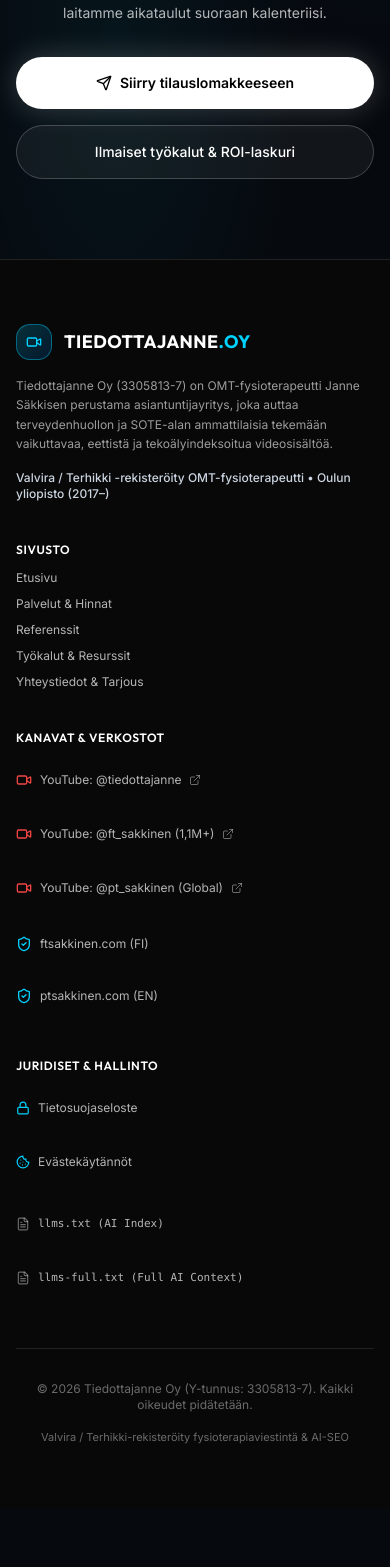
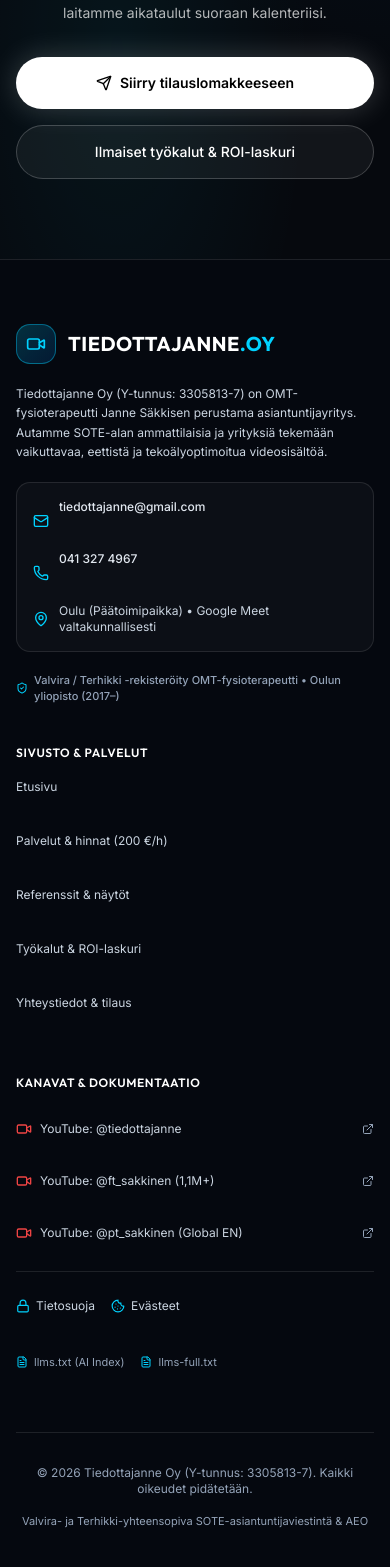
Before and after one commit to tftsakkinen-collab/tiedottajanne, a Next.js app: page / in a window 390 px wide. Shown: the part 3958-5525 px from the top of the page. Before the commit the page ends 5467 px from the top, so only its background shows below. Built offline with nearby package versions, Linux system fonts and the light colour scheme; no server answers.

Commit message:
feat(footer): condensed 3-column footer layout with full link fidelity

```diff
--- a/src/components/Footer.tsx
+++ b/src/components/Footer.tsx
@@ -1,49 +1,93 @@
 import Link from "next/link";
 import { SITE_CONFIG } from "@/data/config";
-import { Video, ShieldCheck, ExternalLink, FileText, Cookie, Lock } from "lucide-react";
+import { Video, ShieldCheck, ExternalLink, FileText, Cookie, Lock, Mail, Phone, MapPin } from "lucide-react";
 
 export default function Footer() {
   return (
-    <footer className="bg-[#080808] border-t border-white/10 py-16 text-white/70">
+    <footer className="bg-[#05080f] border-t border-white/10 pt-16 pb-12 text-slate-300">
       <div className="max-w-7xl mx-auto px-4 sm:px-6 lg:px-8 space-y-12">
 
-        {/* 4-Column Grid */}
-        <div className="grid grid-cols-1 sm:grid-cols-2 md:grid-cols-12 gap-10 items-start">
+        {/* 3-Column Grid + Structured Contact Block */}
+        <div className="grid grid-cols-1 md:grid-cols-12 gap-10 lg:gap-12 items-start">
 
-          {/* Col 1: Brand Info */}
-          <div className="md:col-span-4 space-y-4">
+          {/* Col 1: Brand Info & Contact Block (md:col-span-5) */}
+          <div className="md:col-span-5 space-y-5">
             <div className="flex items-center gap-3">
-              <div className="w-9 h-9 rounded-xl bg-gradient-to-br from-[#00d2ff]/20 to-[#014489]/30 border border-[#00d2ff]/40 flex items-center justify-center text-[#00d2ff]">
-                <Video className="w-4 h-4" />
+              <div className="w-10 h-10 rounded-xl bg-gradient-to-br from-[#00d2ff]/20 to-[#014489]/30 border border-[#00d2ff]/40 flex items-center justify-center text-[#00d2ff]">
+                <Video className="w-5 h-5" />
               </div>
-              <span className="font-display text-lg font-bold text-white tracking-wide">
+              <span className="font-display text-xl font-bold text-white tracking-wide">
                 TIEDOTTAJANNE<span className="text-[#00d2ff]">.OY</span>
               </span>
             </div>
-            <p className="text-xs text-white/60 leading-relaxed max-w-sm">
-              Tiedottajanne Oy (3305813-7) on OMT-fysioterapeutti Janne Säkkisen perustama asiantuntijayritys, joka auttaa terveydenhuollon ja SOTE-alan ammattilaisia tekemään vaikuttavaa, eettistä ja tekoälyindeksoitua videosisältöä.
+
+            <p className="text-xs sm:text-sm text-slate-300 leading-relaxed max-w-sm font-normal">
+              Tiedottajanne Oy (Y-tunnus: 3305813-7) on OMT-fysioterapeutti Janne Säkkisen perustama asiantuntijayritys. Autamme SOTE-alan ammattilaisia ja yrityksiä tekemään vaikuttavaa, eettistä ja tekoälyoptimoitua videosisältöä.
             </p>
-            <div className="text-xs text-slate-300 font-medium">
-              Valvira / Terhikki -rekisteröity OMT-fysioterapeutti • Oulun yliopisto (2017–)
+
+            {/* Direct Contact Block */}
+            <div className="p-4 rounded-2xl bg-white/[0.03] border border-white/10 space-y-2 text-xs text-slate-200">
+              <div className="flex items-center gap-2.5">
+                <Mail className="w-4 h-4 text-[#00d2ff] shrink-0" />
+                <a href={`mailto:${SITE_CONFIG.contactEmail}`} className="hover:text-[#00d2ff] font-medium transition-colors">
+                  {SITE_CONFIG.contactEmail}
+                </a>
+              </div>
+              <div className="flex items-center gap-2.5">
+                <Phone className="w-4 h-4 text-[#00d2ff] shrink-0" />
+                <a href={`tel:${SITE_CONFIG.contactPhone}`} className="hover:text-[#00d2ff] font-medium transition-colors">
+                  {SITE_CONFIG.contactPhone}
+                </a>
+              </div>
+              <div className="flex items-center gap-2.5 text-slate-300">
+                <MapPin className="w-4 h-4 text-[#00d2ff] shrink-0" />
+                <span>Oulu (Päätoimipaikka) • Google Meet valtakunnallisesti</span>
+              </div>
+            </div>
+
+            <div className="text-[11px] text-slate-400 font-medium flex items-center gap-1.5">
+              <ShieldCheck className="w-3.5 h-3.5 text-[#00d2ff]" />
+              <span>Valvira / Terhikki -rekisteröity OMT-fysioterapeutti • Oulun yliopisto (2017–)</span>
             </div>
           </div>
 
-          {/* Col 2: Sivusto */}
-          <div className="md:col-span-2 space-y-3">
-            <h4 className="text-xs font-semibold text-white uppercase tracking-wider">Sivusto</h4>
-            <ul className="space-y-2.5 text-xs">
-              <li><Link href="/" className="hover:text-[#00d2ff] transition-colors">Etusivu</Link></li>
-              <li><Link href="/palvelut" className="hover:text-[#00d2ff] transition-colors">Palvelut &amp; Hinnat</Link></li>
-              <li><Link href="/referenssit" className="hover:text-[#00d2ff] transition-colors">Referenssit</Link></li>
-              <li><Link href="/tyokalut" className="hover:text-[#00d2ff] transition-colors">Työkalut &amp; Resurssit</Link></li>
-              <li><Link href="/yhteystiedot" className="hover:text-[#00d2ff] transition-colors">Yhteystiedot &amp; Tarjous</Link></li>
+          {/* Col 2: Sivusto (md:col-span-3) */}
+          <div className="md:col-span-3 space-y-3.5">
+            <h4 className="text-xs font-semibold text-white uppercase tracking-wider">Sivusto &amp; palvelut</h4>
+            <ul className="space-y-2.5 text-xs sm:text-sm">
+              <li>
+                <Link href="/" className="hover:text-[#00d2ff] transition-colors py-1 block">
+                  Etusivu
+                </Link>
+              </li>
+              <li>
+                <Link href="/palvelut" className="hover:text-[#00d2ff] transition-colors py-1 block">
+                  Palvelut &amp; hinnat (200 €/h)
+                </Link>
+              </li>
+              <li>
+                <Link href="/referenssit" className="hover:text-[#00d2ff] transition-colors py-1 block">
+                  Referenssit &amp; näytöt
+                </Link>
+              </li>
+              <li>
+                <Link href="/tyokalut" className="hover:text-[#00d2ff] transition-colors py-1 block">
+                  Työkalut &amp; ROI-laskuri
+                </Link>
+              </li>
+              <li>
+                <Link href="/yhteystiedot" className="hover:text-[#00d2ff] transition-colors py-1 block">
+                  Yhteystiedot &amp; tilaus
+                </Link>
+              </li>
             </ul>
           </div>
 
-          {/* Col 3: Kanavat */}
-          <div className="md:col-span-3 space-y-3">
-            <h4 className="text-xs font-semibold text-white uppercase tracking-wider">Kanavat &amp; Verkostot</h4>
-            <div className="space-y-2.5 text-xs">
+          {/* Col 3: Kanavat, Juridiset & AI-Indeksit (md:col-span-4) */}
+          <div className="md:col-span-4 space-y-4">
+            <h4 className="text-xs font-semibold text-white uppercase tracking-wider">Kanavat &amp; dokumentaatio</h4>
+
+            <div className="space-y-2 text-xs sm:text-sm">
               <a
                 href={SITE_CONFIG.youtubeTiedottajanne}
                 target="_blank"
@@ -52,7 +96,7 @@ export default function Footer() {
               >
                 <Video className="w-4 h-4 text-red-500 shrink-0" />
                 <span>YouTube: @tiedottajanne</span>
-                <ExternalLink className="w-3 h-3 text-white/40" />
+                <ExternalLink className="w-3 h-3 text-slate-400 ml-auto" />
               </a>
               <a
                 href={SITE_CONFIG.youtubeFtSakkinen}
@@ -62,7 +106,7 @@ export default function Footer() {
               >
                 <Video className="w-4 h-4 text-red-500 shrink-0" />
                 <span>YouTube: @ft_sakkinen (1,1M+)</span>
-                <ExternalLink className="w-3 h-3 text-white/40" />
+                <ExternalLink className="w-3 h-3 text-slate-400 ml-auto" />
               </a>
               <a
                 href={SITE_CONFIG.youtubePtSakkinen}
@@ -71,72 +115,47 @@ export default function Footer() {
                 className="flex items-center gap-2 hover:text-[#00d2ff] transition-colors"
               >
                 <Video className="w-4 h-4 text-red-500 shrink-0" />
-                <span>YouTube: @pt_sakkinen (Global)</span>
-                <ExternalLink className="w-3 h-3 text-white/40" />
-              </a>
-              <a
-                href="https://www.ftsakkinen.com"
-                target="_blank"
-                rel="noopener noreferrer"
-                className="flex items-center gap-2 hover:text-[#00d2ff] transition-colors pt-1"
-              >
-                <ShieldCheck className="w-4 h-4 text-[#00d2ff] shrink-0" />
-                <span>ftsakkinen.com (FI)</span>
-              </a>
-              <a
-                href="https://www.ptsakkinen.com"
-                target="_blank"
-                rel="noopener noreferrer"
-                className="flex items-center gap-2 hover:text-[#00d2ff] transition-colors"
-              >
-                <ShieldCheck className="w-4 h-4 text-[#00d2ff] shrink-0" />
-                <span>ptsakkinen.com (EN)</span>
+                <span>YouTube: @pt_sakkinen (Global EN)</span>
+                <ExternalLink className="w-3 h-3 text-slate-400 ml-auto" />
               </a>
             </div>
-          </div>
 
-          {/* Col 4: Juridiset & Hallinnolliset */}
-          <div className="md:col-span-3 space-y-3">
-            <h4 className="text-xs font-semibold text-white uppercase tracking-wider">Juridiset &amp; Hallinto</h4>
-            <ul className="space-y-2.5 text-xs">
-              <li>
-                <Link href="/tietosuoja" className="flex items-center gap-2 hover:text-[#00d2ff] transition-colors">
+            <div className="pt-3 border-t border-white/10 space-y-2 text-xs">
+              <div className="flex items-center gap-4">
+                <Link href="/tietosuoja" className="flex items-center gap-1.5 hover:text-[#00d2ff] transition-colors">
                   <Lock className="w-3.5 h-3.5 text-[#00d2ff]" />
-                  <span>Tietosuojaseloste</span>
+                  <span>Tietosuoja</span>
                 </Link>
-              </li>
-              <li>
-                <Link href="/evasteet" className="flex items-center gap-2 hover:text-[#00d2ff] transition-colors">
+                <Link href="/evasteet" className="flex items-center gap-1.5 hover:text-[#00d2ff] transition-colors">
                   <Cookie className="w-3.5 h-3.5 text-[#00d2ff]" />
-                  <span>Evästekäytännöt</span>
+                  <span>Evästeet</span>
                 </Link>
-              </li>
-              <li className="pt-2">
-                <Link href="/llms.txt" className="flex items-center gap-2 hover:text-[#00d2ff] transition-colors font-mono text-[11px]">
-                  <FileText className="w-3.5 h-3.5 text-white/40" />
+              </div>
+              <div className="flex items-center gap-4 pt-1">
+                <Link href="/llms.txt" className="flex items-center gap-1.5 hover:text-[#00d2ff] transition-colors text-[11px] text-slate-400">
+                  <FileText className="w-3 h-3 text-[#00d2ff]" />
                   <span>llms.txt (AI Index)</span>
                 </Link>
-              </li>
-              <li>
-                <Link href="/llms-full.txt" className="flex items-center gap-2 hover:text-[#00d2ff] transition-colors font-mono text-[11px]">
-                  <FileText className="w-3.5 h-3.5 text-white/40" />
-                  <span>llms-full.txt (Full AI Context)</span>
+                <Link href="/llms-full.txt" className="flex items-center gap-1.5 hover:text-[#00d2ff] transition-colors text-[11px] text-slate-400">
+                  <FileText className="w-3 h-3 text-[#00d2ff]" />
+                  <span>llms-full.txt</span>
                 </Link>
-              </li>
-            </ul>
+              </div>
+            </div>
           </div>
 
         </div>
 
-        {/* Bottom copyright */}
-        <div className="pt-8 border-t border-white/10 text-center text-xs text-white/40 flex flex-col sm:flex-row items-center justify-between gap-4">
+        {/* Bottom Copyright */}
+        <div className="pt-8 border-t border-white/10 text-xs text-slate-400 flex flex-col sm:flex-row items-center justify-between gap-4 text-center sm:text-left">
           <div>
             © {new Date().getFullYear()} Tiedottajanne Oy (Y-tunnus: 3305813-7). Kaikki oikeudet pidätetään.
           </div>
-          <div className="text-white/40 text-[11px]">
-            Valvira / Terhikki-rekisteröity fysioterapiaviestintä &amp; AI-SEO
+          <div className="text-[11px] text-slate-400">
+            Valvira- ja Terhikki-yhteensopiva SOTE-asiantuntijaviestintä &amp; AEO
           </div>
         </div>
+
       </div>
     </footer>
   );
```
